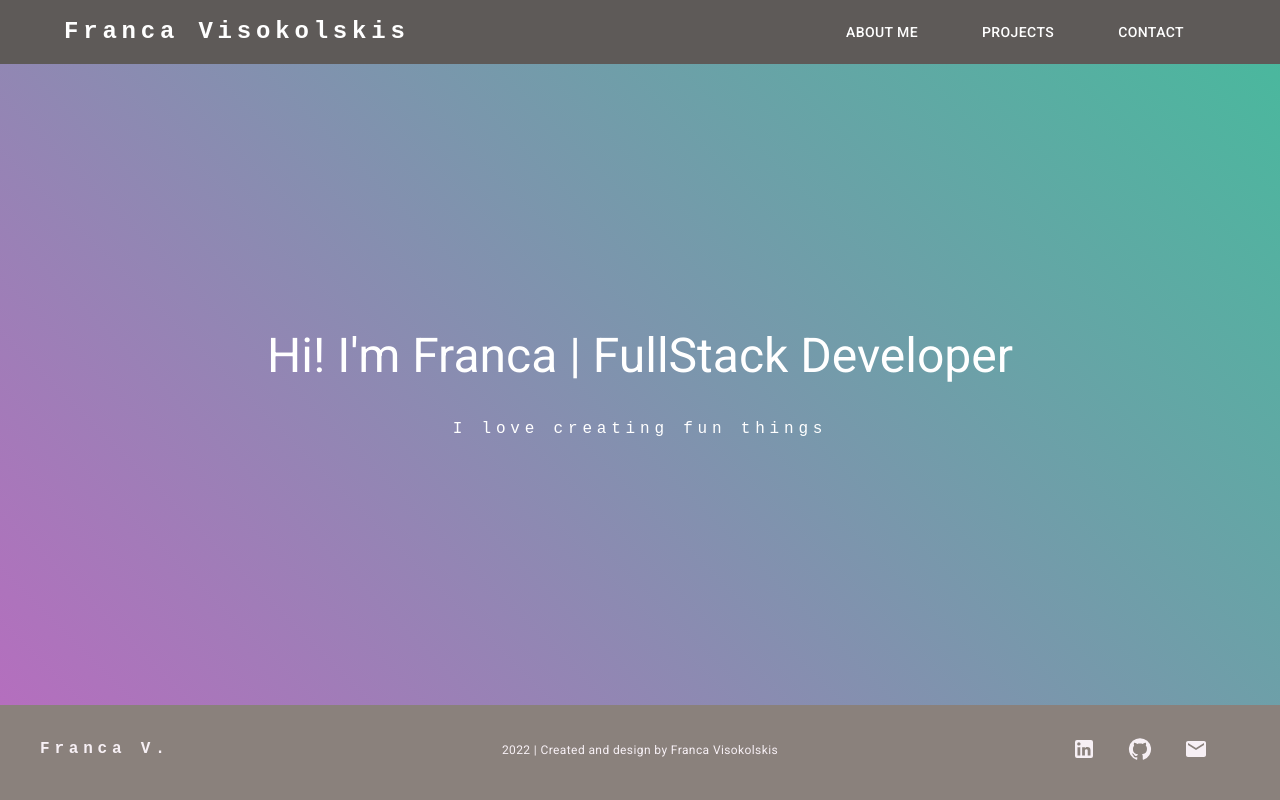
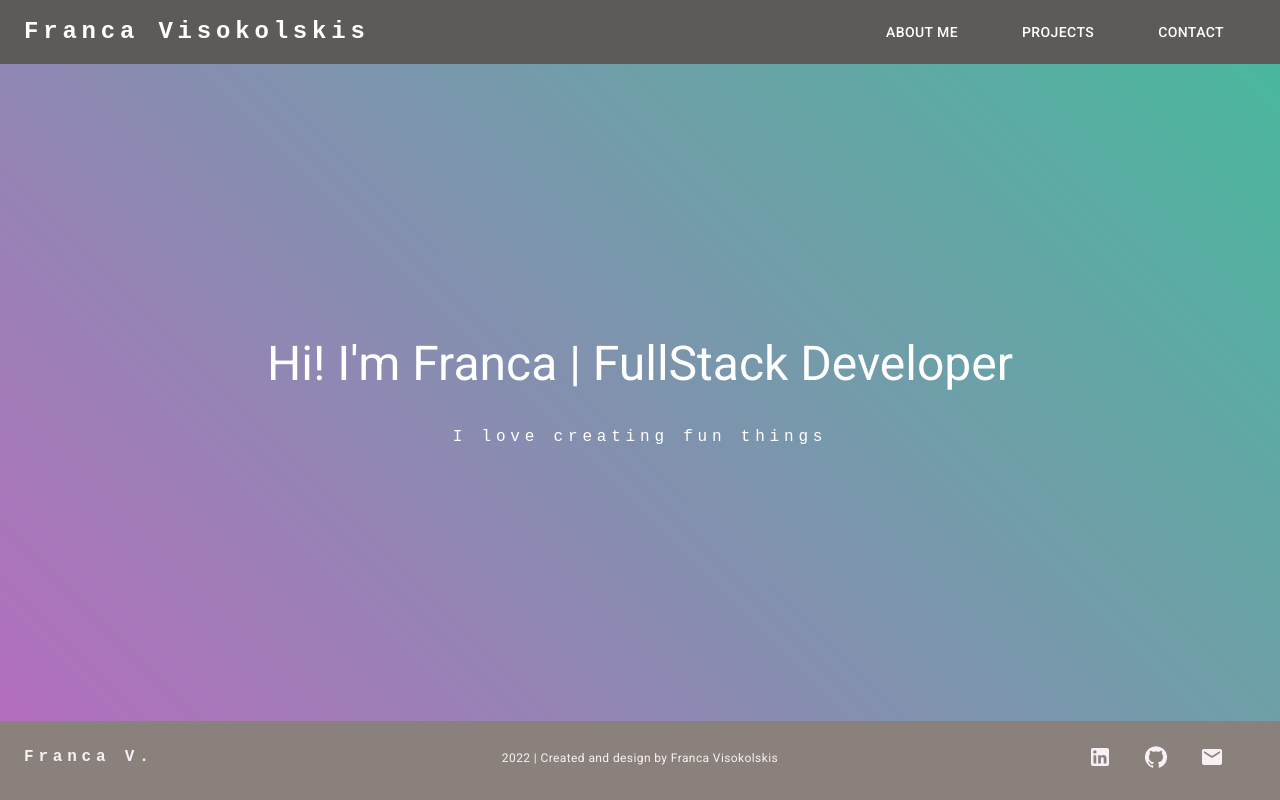
Before and after one commit to francavisok/portfolio, a React (Create React App) app: page / in a window 1280 px wide. Built offline with nearby package versions, Linux system fonts and the light colour scheme.

Commit message:
max width foot navbar

```diff
--- a/src/Components/Footer.jsx
+++ b/src/Components/Footer.jsx
@@ -22,12 +22,12 @@ const Footer = () => {
       sx={{
         backgroundColor: "#8a817c",
         color: "#F7F0F5",
-        p: 4,
+        p: 3,
       }}
     >
       <Grid
         container
-        maxWidth="lg"
+        maxWidth="xl"
         rowGap={3}
         sx={{margin: '0 auto'}}
         //justifyContent="start"
--- a/src/Components/Navbar.jsx
+++ b/src/Components/Navbar.jsx
@@ -19,6 +19,7 @@ import {
   FcOpenedFolder,
   FcBusinessContact,
 } from "react-icons/fc";
+import { Padding } from "@mui/icons-material";
 
 //object created to dynamically display tabs on the navbar
 const pages = [
@@ -42,9 +43,9 @@ const Navbar = () => {
   };
 
   return (
-    <AppBar position="static" >
-      <Container maxWidth="lg">
-        <Toolbar disableGutters>
+    <AppBar position="static">
+      <Box maxWidth="xl" paddingX={3} sx={{margin: '0 auto', width: '100%' }}>
+        <Toolbar disableGutters >
           <Typography
             variant={isNotSmallerScreen ? "h5" : "h6"}
             noWrap
@@ -111,7 +112,7 @@ const Navbar = () => {
                   }}
                   open={Boolean(anchorElNav)}
                   onClose={handleCloseNavMenu}
-/*                   sx={{
+                  /*                   sx={{
                     display: { xs: "block", md: "none" },
                   }} */
                 >
@@ -126,7 +127,7 @@ const Navbar = () => {
             )}
           </Box>
         </Toolbar>
-      </Container>
+      </Box>
     </AppBar>
   );
 };
```
